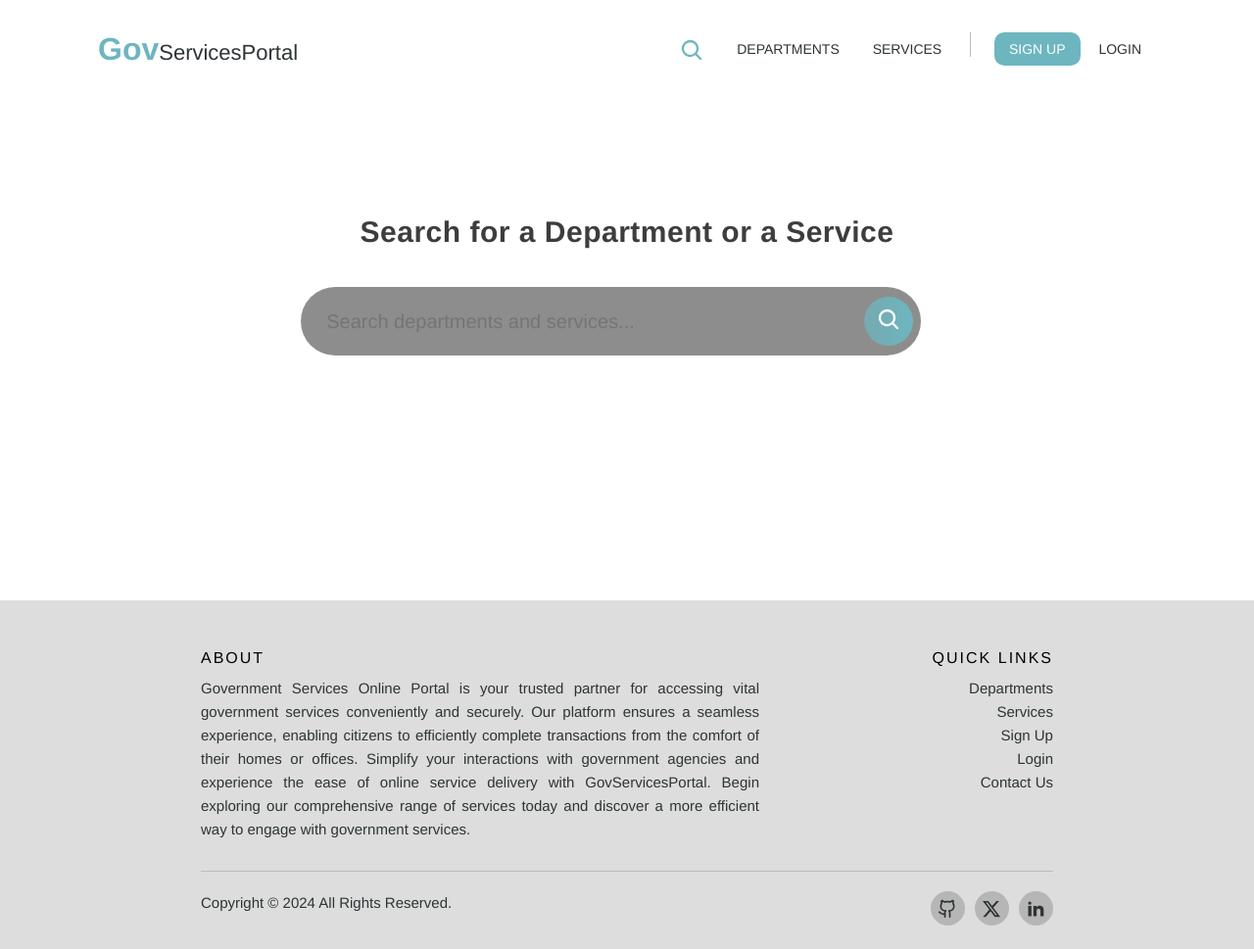
After one commit to Mostafa-Anwar-Sagor/E-govt-service-portal, a Flask app: page /search in a window 1280 px wide. The commit adds this page. Shown: the whole page at 98% size. Run offline with Flask 3, Linux system fonts and the light colour scheme; parts of the project's set-up code (start-up, migrations or seed data) failed here and were passed over; some libraries are stand-ins or nearby versions.

Commit message:
[feat] Add search functionality

```diff
--- /dev/null
+++ b/static/styles/search.css
@@ -0,0 +1,68 @@
+.search-container {
+	margin-top: 95px;
+	margin-bottom: 135px;
+	text-align: center;
+}
+
+.search-form {
+	margin-left: 24%;
+}
+
+.search-title {
+	text-align: center;
+	font-weight: bold;
+	margin-bottom: 40px;
+	letter-spacing: 0.5px;
+	color: #1a1a1ad8;
+}
+
+.searchBox {
+	display: flex;
+	width: 65%;
+	max-width: 65%;
+	align-items: center;
+	justify-content: space-between;
+	gap: 8px;
+	background: #666666be;
+	border-radius: 50px;
+	position: relative;
+}
+
+.searchInput {
+	border: none;
+	background: none;
+	outline: none;
+	color: white;
+	font-size: 20px;
+	width: 700px;
+	height: 70px;
+	padding: 24px 46px 24px 26px;
+}
+
+.searchButton {
+	color: #fff;
+	position: absolute;
+	right: 8px;
+	width: 50px;
+	height: 50px;
+	border-radius: 50%;
+	background: var(
+		--gradient-2,
+		linear-gradient(-90deg, #6db6c0 0%, #6db6c0ad 100%)
+	);
+	border: 0;
+	display: inline-block;
+	transition: all 300ms cubic-bezier(0.23, 1, 0.32, 1);
+}
+
+.searchBox button:hover {
+	color: #fff;
+	background-color: #1a1a1a;
+	box-shadow: rgba(0, 0, 0, 0.5) 0 10px 20px;
+	transform: translateY(-3px);
+}
+
+.searchBox button:active {
+	box-shadow: none;
+	transform: translateY(0);
+}
--- a/templates/base.html
+++ b/templates/base.html
@@ -19,6 +19,13 @@
             </a>
         </div>
         <ul>
+            <li>
+                <a href="{{ url_for('search') }}" {% if request.path == '/search' %} id="active" {% endif %} class="search-icon">
+                    <svg xmlns="http://www.w3.org/2000/svg" width="24" height="24" viewBox="0 0 256 256">
+                        <path fill="currentColor" d="M232.49 215.51L185 168a92.12 92.12 0 1 0-17 17l47.53 47.54a12 12 0 0 0 17-17ZM44 112a68 68 0 1 1 68 68a68.07 68.07 0 0 1-68-68"/>
+                    </svg>
+                </a>
+            </li>
             <li>
                 <a href="{{ url_for('departments') }}" {% if request.path == '/departments' %} id="active" {% endif %}>Departments</a>
             </li>
--- /dev/null
+++ b/templates/search.html
@@ -0,0 +1,77 @@
+{% extends 'base.html' %}
+
+{% block title %}
+    {% if search_query %} {{ search_query }} {% else %} Search... {% endif %} | GSP
+{% endblock %}
+
+{% block head %}
+<link rel="stylesheet" href="{{ url_for('static', filename='styles/cards.css') }}">
+<link rel="stylesheet" href="{{ url_for('static', filename='styles/search.css') }}">
+{% endblock %}
+
+{% block body %}
+<div class="search-container" {% if not search_query %} style="margin-top: 120px; margin-bottom: 250px;" {% endif %}>
+    <h2 class="search-title">{{ search_title }}</h2>
+    <form action="{{ url_for('search') }}" method="get" class="search-form">
+        <div class="searchBox">
+            <input type="text" name="item" value="{% if request.args.get('item') %}{{ request.args.get('item') }}{% else %}all{% endif %}" hidden>
+            <input type="text" name="query" placeholder="{{ search_placeholder }}" class="searchInput">
+            <button type="submit" class="searchButton">
+                <svg xmlns="http://www.w3.org/2000/svg" width="24" height="24" viewBox="0 0 256 256">
+                    <path fill="currentColor" d="M232.49 215.51L185 168a92.12 92.12 0 1 0-17 17l47.53 47.54a12 12 0 0 0 17-17ZM44 112a68 68 0 1 1 68 68a68.07 68.07 0 0 1-68-68"/>
+                </svg>
+            </button>
+        </div>
+    </form>
+</div>
+
+{% if msg: %}<h1 class="msg">{{ msg }}</h1>{% endif %}
+
+{% if departments %}
+    <div class="list_details">
+        <h1 class="list_title">Departments</h1>
+        <p class="list_description">All departments that match your search.</p>
+    </div>
+
+    <div class="wrapper">
+        <ul class="cards">
+            {% for department in departments %}
+                <a href="{{ url_for('department', id=department.id) }}">
+                    <li>
+                        <div class="item_title">
+                            <h2>{{ department.title }}</h2>
+                        </div>
+                        <p>{{ department.description }}</p>
+                    </li>
+                </a>
+            {% endfor %}
+        </ul>
+    </div>
+{% endif %}
+
+{% if services %}
+    <div class="list_details">
+        <h1 class="list_title">Services</h1>
+        <p class="list_description">All services that match your search.</p>
+    </div>
+
+    <div class="wrapper">
+        <ul class="cards">
+            {% for service in services %}
+                <a href="{{ url_for('service', id=service.id) }}">
+                    <li>
+                        <div class="item_title">
+                            <h2>{{ service.title }}</h2>
+                            {% set department = Department.query.filter_by(id=service.department_id).first() %}
+                            {% if department %}
+                                <h4>{{ department.title }}</h4>
+                            {% endif %}
+                        </div>
+                        <p>{{ service.description }}</p>
+                    </li>
+                </a>
+            {% endfor %}
+        </ul>
+    </div>
+{% endif %}
+{% endblock %}
--- a/views.py
+++ b/views.py
@@ -55,46 +55,6 @@ def index():
     return render_template(
         "index.html", services=most_ordered_services, Department=Department
     )
-
-
-@app.route("/contact_us", methods=["GET", "POST"])
-def contact():
-    msg = ""
-
-    if (
-        request.method == "POST"
-        and "subject" in request.form
-        and "message" in request.form
-    ):
-        if "loggedin" in session:
-            user = User.query.filter_by(id=session["id"]).first()
-
-            name = user.name
-            email = user.email
-            phone = user.phone
-        elif (
-            "loggedin" not in session
-            and "name" in request.form
-            and "email" in request.form
-            and "phone" in request.form
-        ):
-            name = request.form["name"]
-            email = request.form["email"]
-            phone = request.form["phone"]
-
-        subject = request.form["subject"]
-        message = request.form["message"]
-
-        if name and email and phone and subject and message:
-            # Logic for sending user feedback through email to feedback staff involves
-
-            msg = "We have received your message and will get in touch with you soon."
-        else:
-            msg = "Please make sure you filled out the form before you continue."
-    elif request.method == "POST":
-        msg = "Please make sure you filled out the form before you continue."
-
-    return render_template("contact.html", msg=msg)
 
 
 @app.route("/register", methods=["GET", "POST"])
@@ -516,6 +476,52 @@ def service(id):
     )
 
 
+@app.route("/search")
+def search():
+    search_query = request.args.get("query")
+    item = request.args.get("item") if request.args.get("item") else "all"
+    msg = ""
+    search_title = "Search for a Department or a Service"
+    search_placeholder = "Search departments and services..."
+    departments = None
+    services = None
+
+    if search_query:
+        if item == "department" or item == "service":
+            search_title = f"Search for a {item}"
+            search_placeholder = f"Search {item}s..."
+
+        if item == "department" or item == "all":
+            departments = Department.query.filter(
+                Department.title.ilike(f"%{search_query}%")
+            ).all()
+
+            if not departments and item != "all":
+                msg = "No departments found."
+
+        if item == "service" or item == "all":
+            services = Service.query.filter(
+                Service.title.ilike(f"%{search_query}%")
+            ).all()
+
+            if not services and item != "all":
+                msg = "No services found."
+
+        if item == "all" and not departments and not services:
+            msg = "No departments or services found."
+
+    return render_template(
+        "search.html",
+        search_title=search_title,
+        search_placeholder=search_placeholder,
+        search_query=search_query,
+        msg=msg,
+        departments=departments,
+        services=services,
+        Department=Department,
+    )
+
+
 @app.route("/new_order", methods=["GET", "POST"])
 def new_order():
     if "loggedin" not in session:
@@ -667,6 +673,46 @@ def user_order(id):
     )
 
 
+@app.route("/contact_us", methods=["GET", "POST"])
+def contact():
+    msg = ""
+
+    if (
+        request.method == "POST"
+        and "subject" in request.form
+        and "message" in request.form
+    ):
+        if "loggedin" in session:
+            user = User.query.filter_by(id=session["id"]).first()
+
+            name = user.name
+            email = user.email
+            phone = user.phone
+        elif (
+            "loggedin" not in session
+            and "name" in request.form
+            and "email" in request.form
+            and "phone" in request.form
+        ):
+            name = request.form["name"]
+            email = request.form["email"]
+            phone = request.form["phone"]
+
+        subject = request.form["subject"]
+        message = request.form["message"]
+
+        if name and email and phone and subject and message:
+            # Logic for sending user feedback through email to feedback staff involves
+
+            msg = "We have received your message and will get in touch with you soon."
+        else:
+            msg = "Please make sure you filled out the form before you continue."
+    elif request.method == "POST":
+        msg = "Please make sure you filled out the form before you continue."
+
+    return render_template("contact.html", msg=msg)
+
+
 @app.errorhandler(401)
 def unauthorized(e):
     """
```
Also changed, not shown: templates/list.html (+13 -0 lines).
